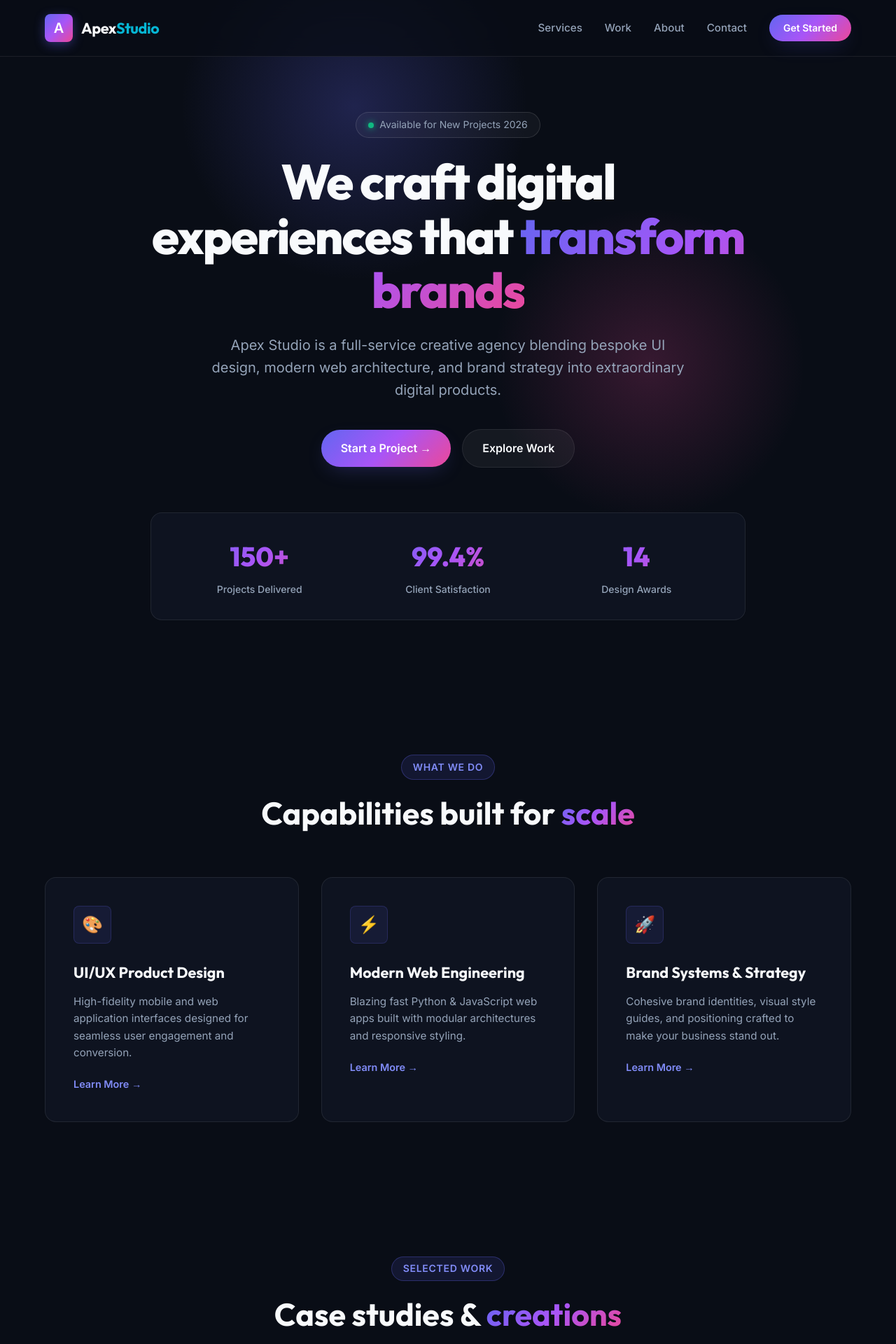
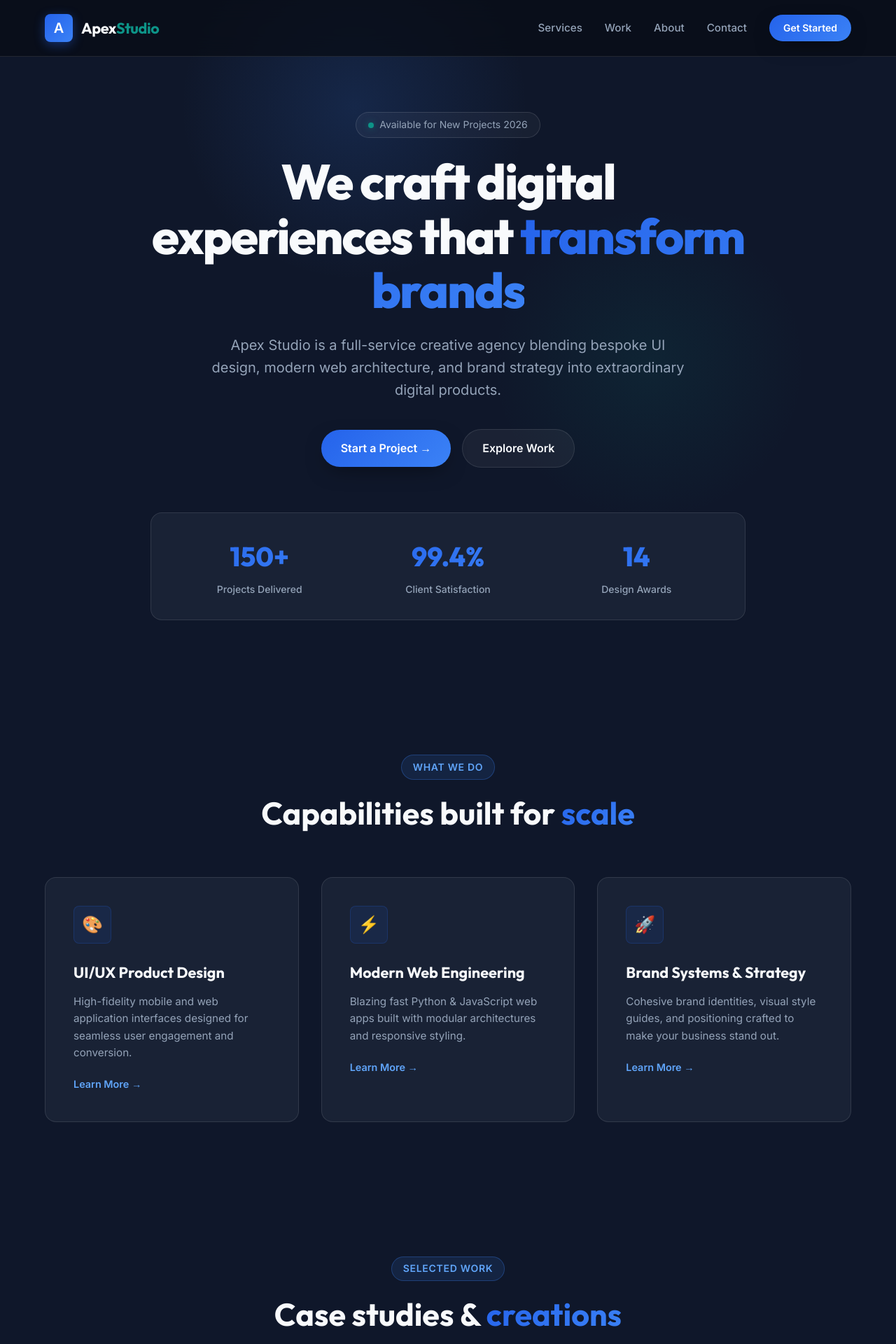
Before and after one commit to FarrukhHGithub/----3Python-, a Flask app: page / in a window 1280 px wide. Shown: the top 1920 px of the page at 70% size. Run offline with Flask 3, Linux system fonts and the light colour scheme.

Commit message:
first commit

```diff
--- a/static/css/components/base.css
+++ b/static/css/components/base.css
@@ -1,12 +1,12 @@
 :root {
-    --bg-dark: #090d16;
-    --bg-card: rgba(18, 24, 38, 0.7);
-    --bg-card-hover: rgba(28, 37, 57, 0.85);
-    --border-color: rgba(255, 255, 255, 0.08);
-    --border-glow: rgba(99, 102, 241, 0.4);
-    --primary: #6366f1;
-    --primary-gradient: linear-gradient(135deg, #6366f1 0%, #a855f7 50%, #ec4899 100%);
-    --accent-cyan: #06b6d4;
+    --bg-dark: #0f172a; /* Slate 900 */
+    --bg-card: rgba(30, 41, 59, 0.7); /* Slate 800 */
+    --bg-card-hover: rgba(30, 41, 59, 0.95);
+    --border-color: rgba(255, 255, 255, 0.1);
+    --border-glow: rgba(59, 130, 246, 0.4); /* Blue 500 */
+    --primary: #2563eb; /* Blue 600 */
+    --primary-gradient: linear-gradient(135deg, #2563eb 0%, #3b82f6 100%);
+    --accent-cyan: #0d9488; /* Teal 600 */
     --text-main: #f8fafc;
     --text-muted: #94a3b8;
     --font-heading: 'Outfit', sans-serif;
@@ -14,7 +14,7 @@
     --radius-sm: 8px;
     --radius-md: 16px;
     --radius-lg: 24px;
-    --shadow-glow: 0 10px 30px -10px rgba(99, 102, 241, 0.3);
+    --shadow-glow: 0 10px 30px -10px rgba(0, 0, 0, 0.5); /* Replaced color glow with structural shadow */
 }
 
 * {
@@ -51,10 +51,10 @@ body {
 .section-tag {
     display: inline-block;
     padding: 0.35rem 1rem;
-    background: rgba(99, 102, 241, 0.12);
-    border: 1px solid rgba(99, 102, 241, 0.3);
+    background: rgba(59, 130, 246, 0.12); /* Blue 500 alpha */
+    border: 1px solid rgba(59, 130, 246, 0.3);
     border-radius: 100px;
-    color: #818cf8;
+    color: #60a5fa; /* Blue 400 */
     font-size: 0.875rem;
     font-weight: 600;
     letter-spacing: 0.05em;
@@ -96,7 +96,7 @@ body {
 
 .btn-primary:hover {
     transform: translateY(-2px);
-    box-shadow: 0 15px 35px -5px rgba(99, 102, 241, 0.5);
+    box-shadow: 0 15px 35px -5px rgba(37, 99, 235, 0.4);
 }
 
 .btn-secondary {
--- a/static/css/components/hero.css
+++ b/static/css/components/hero.css
@@ -11,7 +11,7 @@
     left: 20%;
     width: 500px;
     height: 500px;
-    background: radial-gradient(circle, rgba(99, 102, 241, 0.25) 0%, rgba(0, 0, 0, 0) 70%);
+    background: radial-gradient(circle, rgba(59, 130, 246, 0.15) 0%, rgba(0, 0, 0, 0) 70%); /* Subtle blue */
     pointer-events: none;
     z-index: -1;
 }
@@ -22,7 +22,7 @@
     right: 10%;
     width: 450px;
     height: 450px;
-    background: radial-gradient(circle, rgba(236, 72, 153, 0.2) 0%, rgba(0, 0, 0, 0) 70%);
+    background: radial-gradient(circle, rgba(13, 148, 136, 0.1) 0%, rgba(0, 0, 0, 0) 70%); /* Subtle teal */
     pointer-events: none;
     z-index: -1;
 }
@@ -49,9 +49,9 @@
 .hero-badge span.dot {
     width: 8px;
     height: 8px;
-    background: #10b981;
+    background: var(--accent-cyan);
     border-radius: 50%;
-    box-shadow: 0 0 10px #10b981;
+    box-shadow: 0 0 10px rgba(13, 148, 136, 0.5);
 }
 
 .hero-title {
--- a/static/css/components/navbar.css
+++ b/static/css/components/navbar.css
@@ -36,7 +36,7 @@
     font-size: 1.25rem;
     font-weight: 800;
     color: #fff;
-    box-shadow: 0 4px 15px rgba(99, 102, 241, 0.4);
+    box-shadow: 0 4px 15px rgba(37, 99, 235, 0.4);
 }
 
 .nav-brand-text {
--- a/static/css/components/portfolio.css
+++ b/static/css/components/portfolio.css
@@ -27,7 +27,7 @@
     background: var(--primary-gradient);
     color: #ffffff;
     border-color: transparent;
-    box-shadow: 0 4px 15px rgba(99, 102, 241, 0.3);
+    box-shadow: 0 4px 15px rgba(37, 99, 235, 0.3);
 }
 
 .portfolio-grid {
@@ -53,7 +53,7 @@
 .portfolio-img-box {
     width: 100%;
     height: 220px;
-    background: linear-gradient(135deg, rgba(99, 102, 241, 0.15), rgba(168, 85, 247, 0.15));
+    background: linear-gradient(135deg, rgba(37, 99, 235, 0.1), rgba(13, 148, 136, 0.1));
     display: flex;
     align-items: center;
     justify-content: center;
--- a/static/css/components/services.css
+++ b/static/css/components/services.css
@@ -45,8 +45,8 @@
     width: 54px;
     height: 54px;
     border-radius: var(--radius-sm);
-    background: rgba(99, 102, 241, 0.1);
-    border: 1px solid rgba(99, 102, 241, 0.2);
+    background: rgba(37, 99, 235, 0.1);
+    border: 1px solid rgba(37, 99, 235, 0.2);
     display: flex;
     align-items: center;
     justify-content: center;
@@ -70,7 +70,7 @@
 }
 
 .service-link {
-    color: #818cf8;
+    color: #60a5fa;
     text-decoration: none;
     font-weight: 600;
     font-size: 0.9rem;
```
